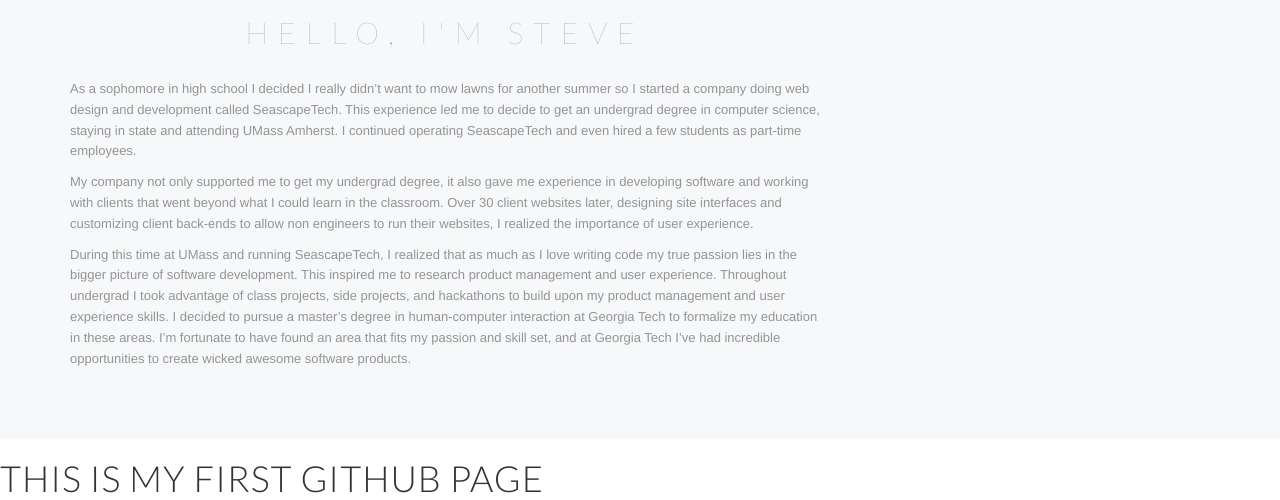
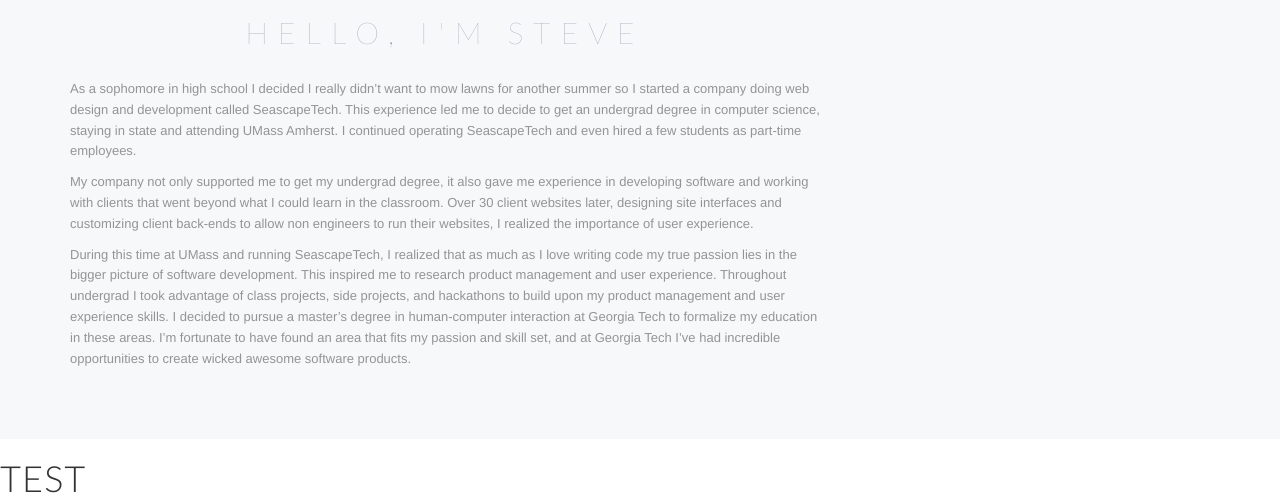
Before and after one commit to gabrielkagan/gabekagan, a plain HTML site: page index.html in a window 1280 px wide. Shown: the part 884-1384 px from the top of the page. Drawn offline with Linux system fonts and the light colour scheme.

Commit message:
Update index.html

```diff
--- a/index.html
+++ b/index.html
@@ -116,7 +116,7 @@
       </div>
     </div>
   </section>
-   <h1>This is my first Github Page<h1>
+   <h1>Test<h1>
      </body>
      <style>
        body (
```
